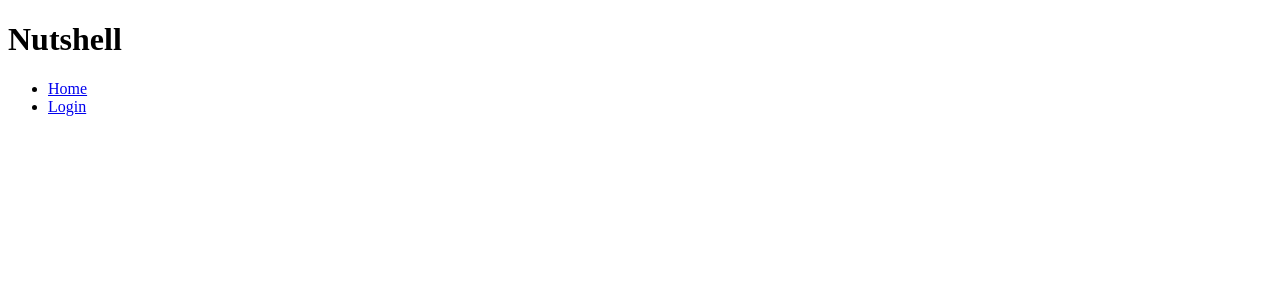
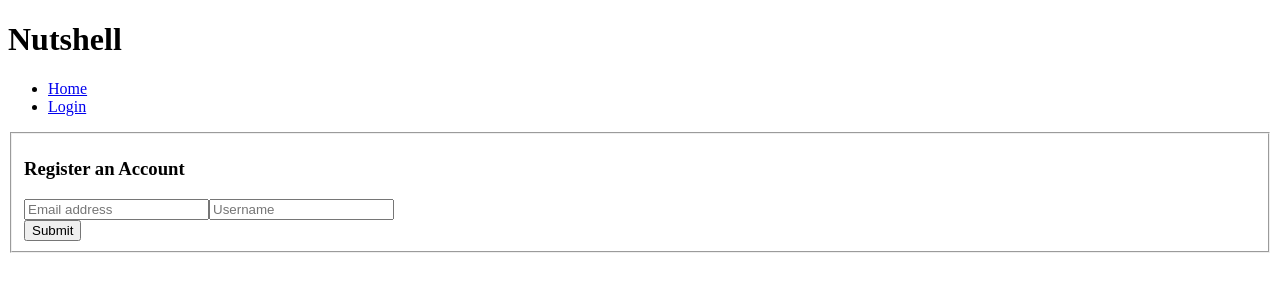
Before and after one commit to CoopNich/react-nutshell-the-uniform-skyhooks, a React (Create React App) app: page /register in a window 1280 px wide. Shown: the top 300 px of the page. Built offline with nearby package versions, Linux system fonts and the light colour scheme.

Commit message:
registration page added

```diff
--- a/src/components/ApplicationViews.js
+++ b/src/components/ApplicationViews.js
@@ -1,6 +1,7 @@
 import { Route, Redirect } from "react-router-dom";
 import React from "react";
 import Login from "./auth/Login";
+import Register from "./register/Register"
 import Home from "./home/Home";
 import NewsList from "./articles/NewsList";
 import NewsForm from "./articles/NewsForm";
@@ -19,6 +20,12 @@ const ApplicationViews = props => {
 
   return (
     <React.Fragment>
+           <Route
+        path="/register"
+        render={props => {
+          return <Register {...props} />;
+        }}
+      />
       <Route
         path="/login"
         render={props => {
--- a/src/components/auth/Login.js
+++ b/src/components/auth/Login.js
@@ -33,6 +33,10 @@ const Login = props => {
           <label htmlFor="inputEmail">Email address</label>
         </div>
         <button type="submit">Sign in</button>
+        <button type="button"
+          onClick={() => props.history.push(`/register`)}>
+          Register
+        </button>
       </fieldset>
     </form>
   );
--- /dev/null
+++ b/src/components/register/Register.js
@@ -0,0 +1,49 @@
+import React, { useState } from "react"
+import UserManager from "../../modules/UserManager"
+
+
+const Register = props => {
+  // const [credentials, setCredentials] = useState({ email: "",});
+  const [user, setUser] = useState({ email: "", username: ""});
+  const [isLoading, setIsLoading] = useState(false);
+
+  const handleFieldChange = (evt) => {
+    const stateToChange = { ...user };
+    stateToChange[evt.target.id] = evt.target.value;
+    setUser(stateToChange);
+  };
+
+  const constructNewUser = evt => {
+    evt.preventDefault();
+        setIsLoading(true);
+        const newUser = {
+            ...user,
+        }
+        UserManager.postUser(newUser)
+            .then(() => props.history.push("/login"));
+
+};
+
+
+  return (
+    <form onSubmit={constructNewUser}>
+      <fieldset>
+        <h3>Register an Account</h3>
+        <div className="formgrid">
+          <input onChange={handleFieldChange} type="email"
+            id="email"
+            placeholder="Email address"
+            required="" autoFocus="" />
+          <input onChange={handleFieldChange} type="username"
+            id="username"
+            placeholder="Username"
+            required="" autoFocus="" />
+        </div>
+        <button type="submit" disabled={isLoading} >Submit</button>
+      </fieldset>
+    </form>
+  );
+};
+
+
+export default Register;
--- a/src/modules/UserManager.js
+++ b/src/modules/UserManager.js
@@ -3,5 +3,17 @@ const remoteURL = "http://localhost:5002";
 export default {
     getUser(email) {
         return fetch(`${remoteURL}/users?email=${email}`).then(result => result.json());
-    }
+    },
+    getAllUsers() {
+        return fetch(`${remoteURL}/users`).then(result => result.json());
+      },
+    postUser(newUser) {
+        return fetch(`${remoteURL}/users`, {
+            method: "POST",
+            headers: {
+                "Content-Type": "application/json"
+            },
+            body: JSON.stringify(newUser)
+        }).then(data => data.json());
+    },
 }
```
